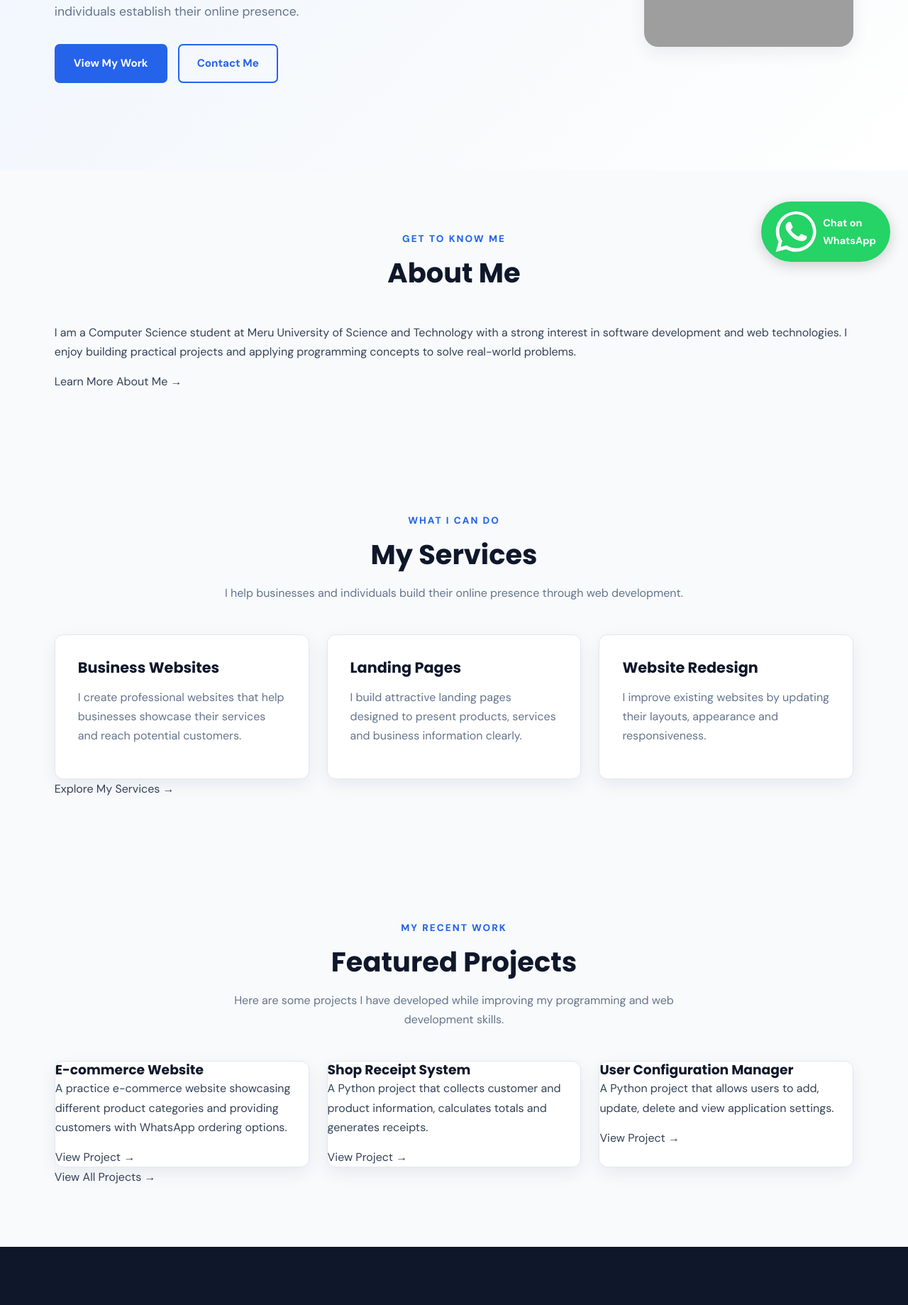
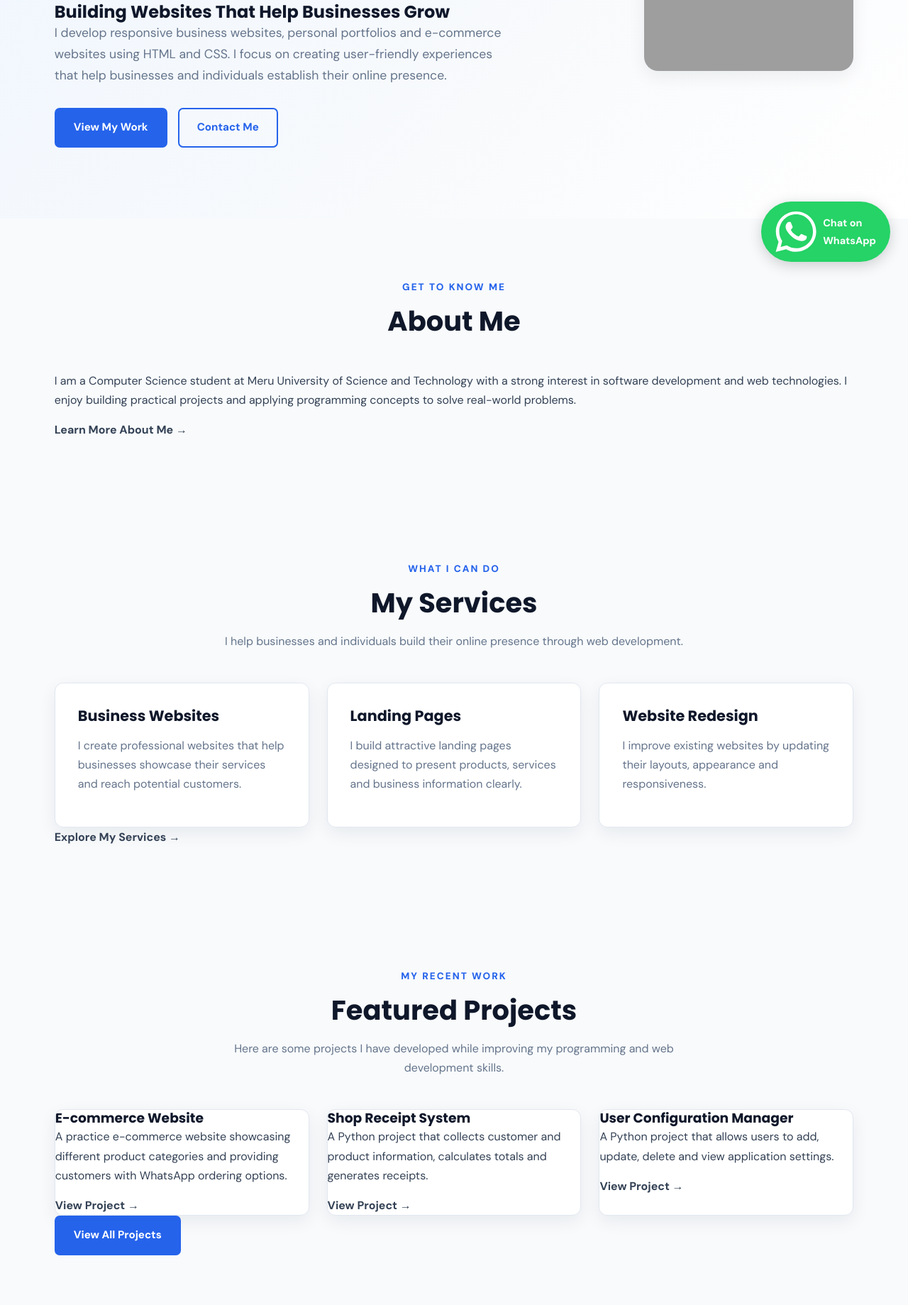
Before and after one commit to dismaswetaba/personal_website, a plain HTML site: page index.html in a window 1280 px wide. Shown: the part 406-2245 px from the top of the page at 71% size. Drawn offline with Linux system fonts and the light colour scheme; grey boxes are pictures that could not be loaded.

Commit message:
Made my website apear in ai search results

```diff
--- a/index.html
+++ b/index.html
@@ -6,11 +6,11 @@
     <meta name="viewport" content="width=device-width, initial-scale=1.0">
 
     <meta name="description"
-          content="Dismas Wetaba is a web developer and Computer Science student building responsive, user-friendly websites for businesses and individuals.">
+          content="Dismas Wetaba is a web developer in kenya building responsive websites and practical web solutions for businesses.">
 
     <meta name="author" content="Dismas Wetaba">
 
-    <title>Dismas Wetaba | Web Developer</title>
+    <title>Dismas Wetaba | Web Developer in Kenya </title>
 
     <link rel="stylesheet" href="styles.css">
     <meta name="google-site-verification" content="jByCZjXKcMCZrXJi8QnA4oHCQrRqmuahsDc0HQv2fjs" />
@@ -52,15 +52,16 @@
                 <p class="hero-greeting">Hello, welcome to my portfolio</p>
 
                 <h1>
-                    Hi, I'm <span>Dismas Wetaba</span>
+                    Hi, I'm <span>Dismas Wetaba</span>, a Web Developer in Kenya
                 </h1>
 
-                <h2>Web Developer</h2>
+                <h2>Building Websites That Help Businesses Grow</h2>
 
                 <p class="hero-description">
-                    I build clean, responsive and user-friendly websites
-                    that help businesses and individuals establish
-                    their online presence.
+    I develop responsive business websites, personal portfolios
+    and e-commerce websites using HTML and CSS. I focus on
+    creating user-friendly experiences that help businesses
+    and individuals establish their online presence.
                 </p>
 
                 <div class="hero-buttons">
@@ -108,8 +109,8 @@
                 programming concepts to solve real-world problems.
             </p>
 
-            <a href="about.html" class="text-link">
-                Learn More About Me →
+            <a href="about1.html" class="text-link">
+                <strong>Learn More About Me →</strong>
             </a>
 
         </section>
@@ -174,8 +175,8 @@
             </div>
 
 
-            <a href="services1.html" class="text-link">
-                Explore My Services →
+            <a  href="services1.html" class="text-link">
+                <strong> Explore My Services → </strong>
             </a>
 
         </section>
@@ -213,7 +214,7 @@
                     <a href="https://dismaswetaba.github.io/e_comerce_website/"
                        target="_blank"
                        rel="noopener noreferrer">
-                        View Project →
+                        <strong>View Project → </strong>
                     </a>
 
                 </article>
@@ -232,7 +233,7 @@
                     <a href="https://github.com/dismaswetaba/shop-receipt-system/"
                        target="_blank"
                        rel="noopener noreferrer">
-                        View Project →
+                        <strong>View Project →</strong>
                     </a>
 
                 </article>
@@ -250,7 +251,7 @@
                     <a href="https://github.com/dismaswetaba/user-configuration-manager/"
                        target="_blank"
                        rel="noopener noreferrer">
-                        View Project →
+                        <strong>View Project → </strong>
                     </a>
 
                 </article>
@@ -258,8 +259,8 @@
             </div>
 
 
-            <a href="projects1.html" class="text-link">
-                View All Projects →
+            <a class="btn btn-primary"  href="projects1.html" class="text-link">
+                View All Projects
             </a>
 
         </section>
```
Also changed, not shown: about1.html (+3 -3 lines), Robots.txt (added).
